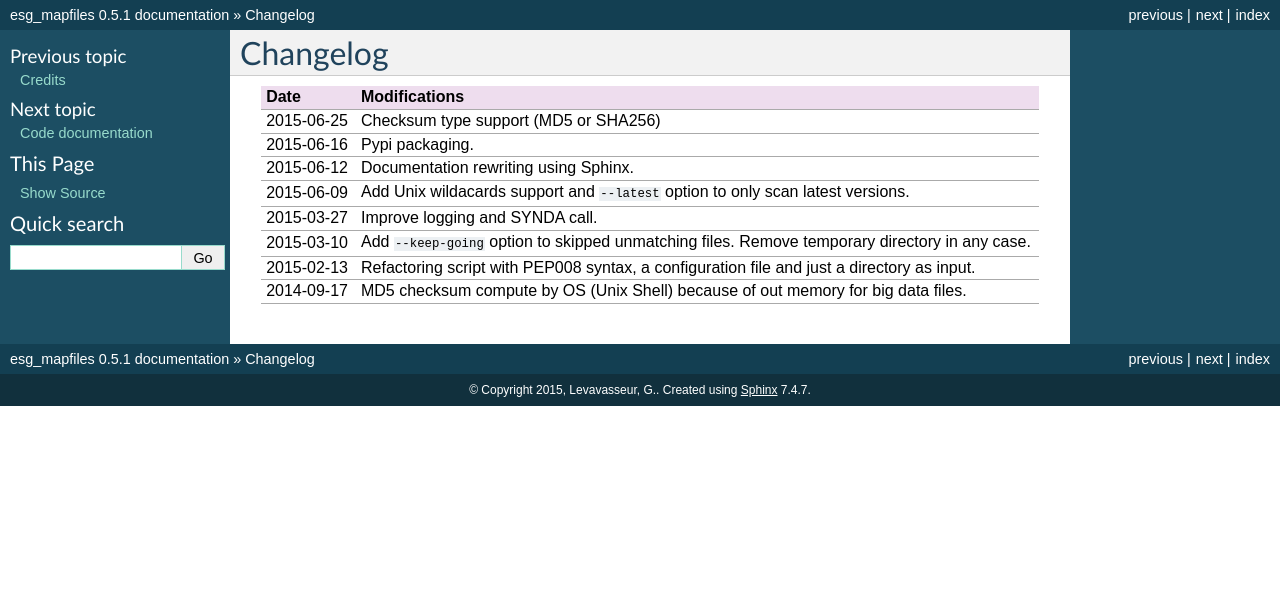
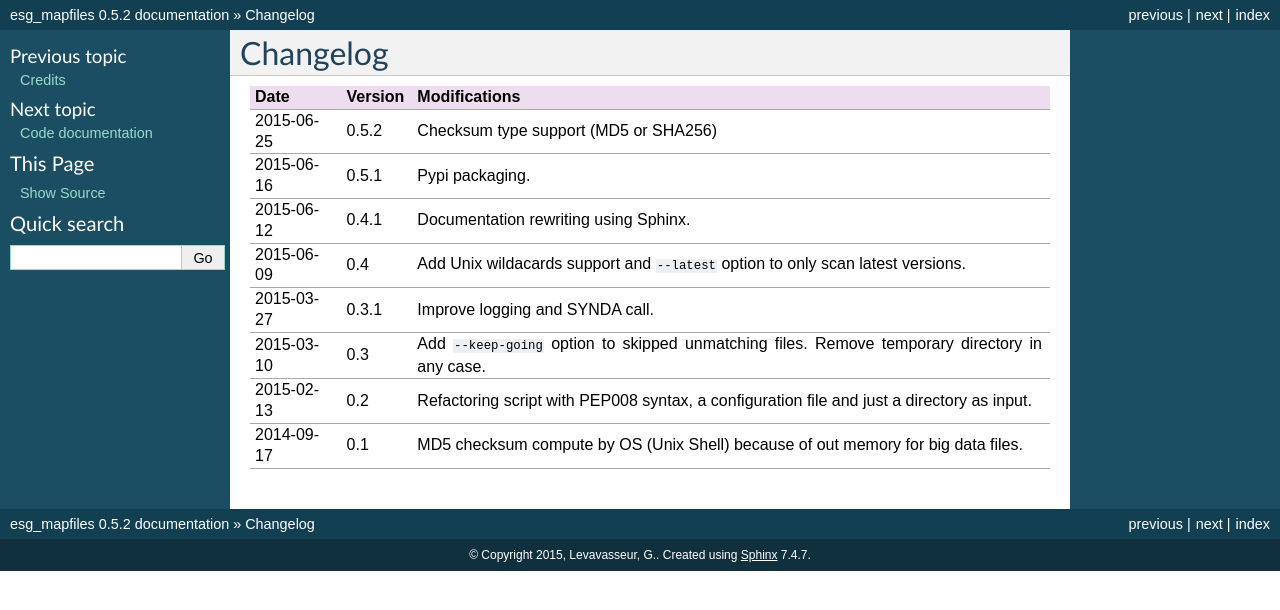
Before and after one commit to ESGF/esgf-prepare, a Sphinx documentation site: the page built from docs/log.rst, in a window 1280 px wide. Shown: the top 610 px of the page. Built offline with Sphinx 7.4.7, drawn with Linux system fonts in a browser that asks for light colours.

```diff
--- a/docs/conf.py
+++ b/docs/conf.py
@@ -56,7 +56,7 @@ copyright = u'2015, Levavasseur, G.'
 # The short X.Y version.
 version = '0.5'
 # The full version, including alpha/beta/rc tags.
-release = '0.5.1'
+release = '0.5.2'
 
 # The language for content autogenerated by Sphinx. Refer to documentation
 # for a list of supported languages.
--- a/docs/log.rst
+++ b/docs/log.rst
@@ -2,22 +2,22 @@
 Changelog
 *********
 
-+------------+--------------------------------------------------------------------------------------------------+
-| Date       | Modifications                                                                                    |
-+============+==================================================================================================+
-| 2015-06-25 | Checksum type support (MD5 or SHA256)                                                            |
-+------------+--------------------------------------------------------------------------------------------------+
-| 2015-06-16 | Pypi packaging.                                                                                  |
-+------------+--------------------------------------------------------------------------------------------------+
-| 2015-06-12 | Documentation rewriting using Sphinx.                                                            |
-+------------+--------------------------------------------------------------------------------------------------+
-| 2015-06-09 | Add Unix wildacards support and ``--latest`` option to only scan latest versions.                |
-+------------+--------------------------------------------------------------------------------------------------+
-| 2015-03-27 | Improve logging and SYNDA call.                                                                  |
-+------------+--------------------------------------------------------------------------------------------------+
-| 2015-03-10 | Add ``--keep-going`` option to skipped unmatching files. Remove temporary directory in any case. |
-+------------+--------------------------------------------------------------------------------------------------+
-| 2015-02-13 | Refactoring script with PEP008 syntax, a configuration file and just a directory as input.       |
-+------------+--------------------------------------------------------------------------------------------------+
-| 2014-09-17 | MD5 checksum compute by OS (Unix Shell) because of out memory for big data files.                |
-+------------+--------------------------------------------------------------------------------------------------+
++------------+---------+--------------------------------------------------------------------------------------------------+
+| Date       | Version | Modifications                                                                                    |
++============+=========+==================================================================================================+
+| 2015-06-25 | 0.5.2   | Checksum type support (MD5 or SHA256)                                                            |
++------------+---------+--------------------------------------------------------------------------------------------------+
+| 2015-06-16 | 0.5.1   | Pypi packaging.                                                                                  |
++------------+---------+--------------------------------------------------------------------------------------------------+
+| 2015-06-12 | 0.4.1   | Documentation rewriting using Sphinx.                                                            |
++------------+---------+--------------------------------------------------------------------------------------------------+
+| 2015-06-09 | 0.4     | Add Unix wildacards support and ``--latest`` option to only scan latest versions.                |
++------------+---------+--------------------------------------------------------------------------------------------------+
+| 2015-03-27 | 0.3.1   | Improve logging and SYNDA call.                                                                  |
++------------+---------+--------------------------------------------------------------------------------------------------+
+| 2015-03-10 | 0.3     | Add ``--keep-going`` option to skipped unmatching files. Remove temporary directory in any case. |
++------------+---------+--------------------------------------------------------------------------------------------------+
+| 2015-02-13 | 0.2     | Refactoring script with PEP008 syntax, a configuration file and just a directory as input.       |
++------------+---------+--------------------------------------------------------------------------------------------------+
+| 2014-09-17 | 0.1     | MD5 checksum compute by OS (Unix Shell) because of out memory for big data files.                |
++------------+---------+--------------------------------------------------------------------------------------------------+
```
Also changed, not shown: 1 other file.
